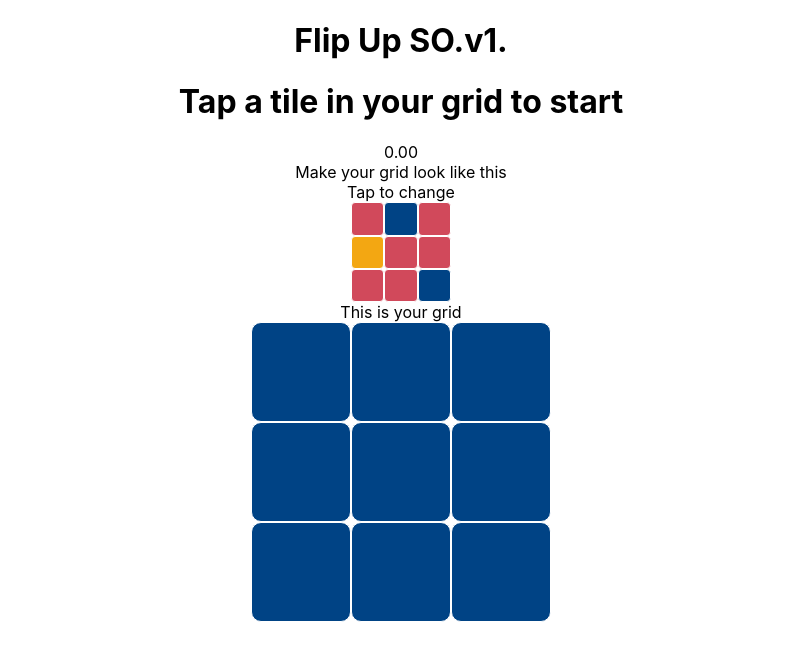
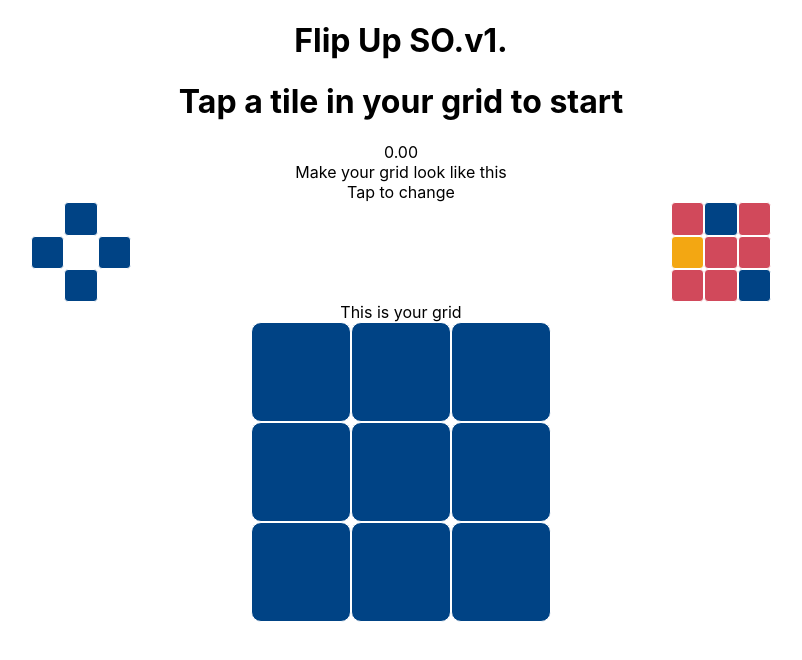
Before and after one commit to rick1e/flip-up, a React (Create React App) app: page / in a window 1280 px wide. Shown: the top 660 px of the page, without its empty margins (239-1041 px from the left). Built offline with nearby package versions, Linux system fonts and the light colour scheme.

Commit message:
Added Flip rules.

```diff
--- a/src/App.css
+++ b/src/App.css
@@ -35,6 +35,9 @@
   to {
     transform: rotate(360deg);
   }
+}
+#rules{
+  display: flex;
 }
 .third{
   flex: 0 0 33.3%;
@@ -81,3 +84,11 @@
 .cell.yellow{
   background-color: #F3A712;
 }
+
+.flip .cell.blue{
+  background-color: #004385;
+}
+
+.flip .cell.red{
+  background-color: white;
+}
--- a/src/App.js
+++ b/src/App.js
@@ -22,6 +22,10 @@ function App() {
   const [gridSize, setGridSize] = useState(3)
   const [board, setBoard] = useState(generateArray(gridSize, 1));
   const [targetBoard, setTargetBoard] = useState(randomizeBoard(gridSize, 3));
+  const [flipPattern, setFlipPattern] = useState([
+    0, 1, 0,
+    1, 0, 1,
+    0, 1, 0,]);
   const [timer, setTimer] = useState(0.00);
   const [isGameRunning, setIsGameRunning] = useState(false);
   const [isCleared, setIsCleared] = useState(true);
@@ -79,6 +83,75 @@ function App() {
     return result
   }
 
+  // x = 0  Shift Left
+  // x = 1  Shift Right
+
+  const shiftHorizontal = (oldgrid, y) => {
+    const horz = y * 2
+    const grid = [...oldgrid]
+
+    for (let j = 0; j < 3; j++) {
+      for (let i = 0; i < 3; i++) {
+        let cell = Math.abs(horz - i) + j * 3;
+        if (i == 2) {
+          grid[cell] = 0
+          break;
+        }
+        grid[cell] = grid[cell + 1 - horz]
+      }
+    }
+
+    return grid
+  }
+
+  // x = 0  Shift Up
+  // x = 1  Shift Down
+
+  const shiftVertical = (oldgrid, x) => {
+
+    const grid = [...oldgrid]
+    const vert = 2 * x;
+
+    for (let j = 0; j < 3; j++) {
+      for (let i = 0; i < 3; i++) {
+        let cell = (Math.abs(vert - i) * 3) + j;
+        if (i == 2) {
+          grid[cell] = 0
+          break;
+        }
+        grid[cell] = grid[cell + (1 - vert) * 3]
+      }
+    }
+    return grid
+  }
+
+  const getIndexListFromFlip = (index, pattern) => {
+
+    let test = [...pattern]
+
+    if (index % 3 == 0) {
+      test = [...shiftHorizontal(test, 0)]
+    }
+    if (index % 3 == 2) {
+      test = [...shiftHorizontal(test, 1)]
+    }
+    if (Math.floor(index / 3) == 0) {
+      test = [...shiftVertical(test, 0)]
+    }
+    if (Math.floor(index / 3) == 2) {
+      test = [...shiftVertical(test, 1)]
+    }
+
+    const indexDem = test.reduce((set, value, valIndex) => {
+      if (value == 1) {
+        return [...set, valIndex]
+      }
+      return set
+    }, [])
+
+    return indexDem;
+  }
+
   const flip = (index, user) => {
 
     if (checkComplete(board)) {
@@ -92,36 +165,32 @@ function App() {
       setIsCleared(false)
     }
 
+    const pattern = flipPattern;
 
-    const cell = document.getElementById(index)
-    let newBoard = board;
-    newBoard[index] = user === 2 ? user : (newBoard[index] + 1) % 3
-    cell.className = getCellStyle(newBoard[index])
+    let indices = getIndexListFromFlip(index, pattern)
+    let newBoard = [...board];
+
+
+    for (const i in indices) {
+      const flipIndex = indices[i]
+      const cell = document.getElementById(flipIndex)
+      newBoard[flipIndex] = user === 2 ? user : (newBoard[flipIndex] + 1) % 3
+      cell.className = getCellStyle(newBoard[flipIndex])
+    }
+
     setBoard(newBoard)
 
     if (checkComplete(newBoard)) {
       endGame()
       setInstructions("Tap a tile in your grid to reset")
     }
+  }
 
 
-
-
-
-  }
-  const drawTargetBoard = () => {
-    const boardDivs = targetBoard.map((cell, index) => {
+  const drawBoard = (thisBoard, idPrefix) => {
+    const boardDivs = thisBoard.map((cell, index) => {
       let cellStyle = getCellStyle(cell)
-      return <div key={index} id={'target_' + index} className={cellStyle}></div>
-    })
-
-    return boardDivs;
-  }
-
-  const drawBoard = () => {
-    const boardDivs = board.map((cell, index) => {
-      let cellStyle = getCellStyle(cell)
-      return <div key={index} id={index} className={cellStyle} onClick={() => { flip(index, 1) }}></div>
+      return <div key={index} id={idPrefix + index} className={cellStyle} onClick={idPrefix == '' ? () => { flip(index, 1) } : null}></div>
     })
 
     return boardDivs;
@@ -153,6 +222,7 @@ function App() {
     }
   }
 
+  /*
   useEffect(() => {
     let AI
     if (isGameRunning) {
@@ -207,6 +277,7 @@ function App() {
       clearInterval(AI)
     }
   }, [isGameRunning])
+  */
 
   useEffect(() => {
     setBoard(generateArray(gridSize, 1))
@@ -231,12 +302,17 @@ function App() {
       <span id="timeBanner">{timer.toFixed(2)}</span><br />
       <span >Make your grid look like this</span><br />
       {isCleared ? <span >Tap to change</span> : null}
-      <div id="targetBoard" className={gridSize === 4 ? "quarter" : "third"} onClick={rollTraget}>
-        {drawTargetBoard()}
+      <div id="rules">
+        <div id="targetBoard" className={gridSize === 4 ? "quarter flip" : "third flip"} onClick={() => { }}>
+          {drawBoard(flipPattern, 'flip_')}
+        </div>
+        <div id="targetBoard" className={gridSize === 4 ? "quarter" : "third"} onClick={rollTraget}>
+          {drawBoard(targetBoard, 'target_')}
+        </div>
       </div>
       <span >This is your grid</span>
       <div id="board" className={gridSize === 4 ? "quarter" : "third"}>
-        {drawBoard()}
+        {drawBoard(board, '')}
       </div>
       <span id="winnerBanner"></span>
 
```
